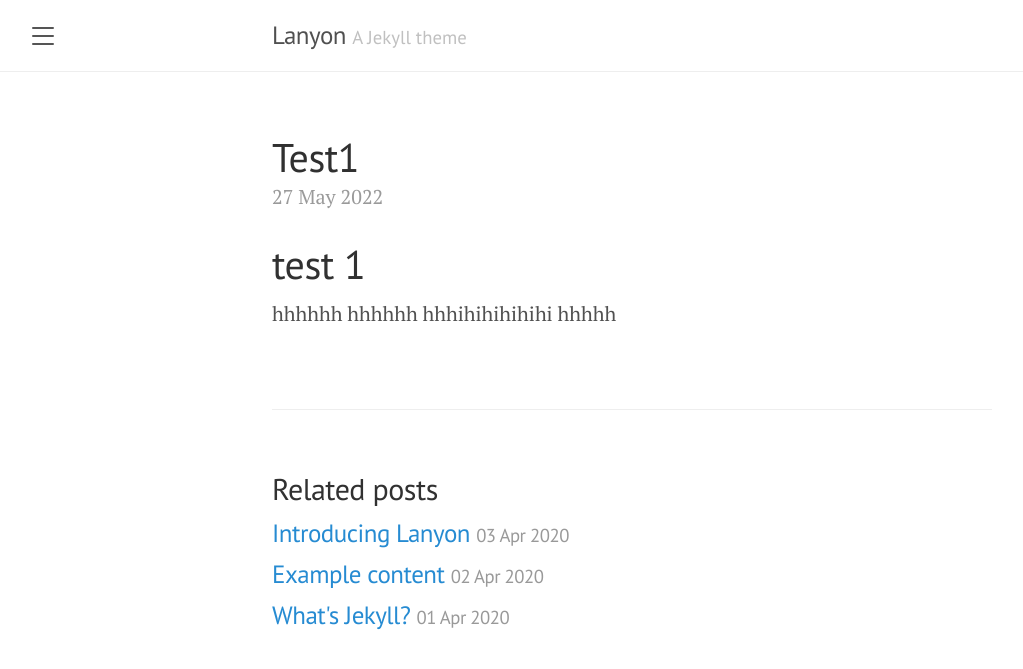
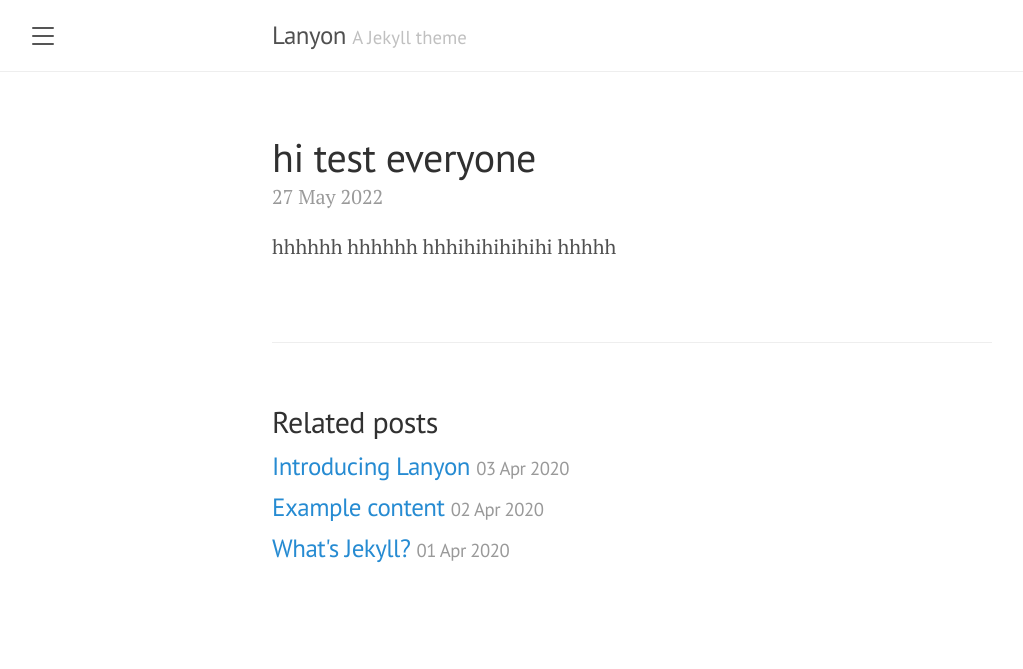
Before and after one commit to Birdust/Birdust.github.io, a Jekyll site: the page built from _posts/2022-05-27-test1.md, in a window 1280 px wide. Shown: the top 669 px of the page, without its empty margins (8-1031 px from the left). Built offline with Jekyll 4.4.1, drawn with Linux system fonts in a browser that asks for light colours; our own code applies the rules of GitHub Pages for plain Markdown files.

```diff
--- a/_posts/2022-05-27-test1.md
+++ b/_posts/2022-05-27-test1.md
@@ -1,4 +1,7 @@
-# test 1
+---
+layout: post
+title: hi test everyone
+---
 
 hhhhhh
 hhhhhh
```
